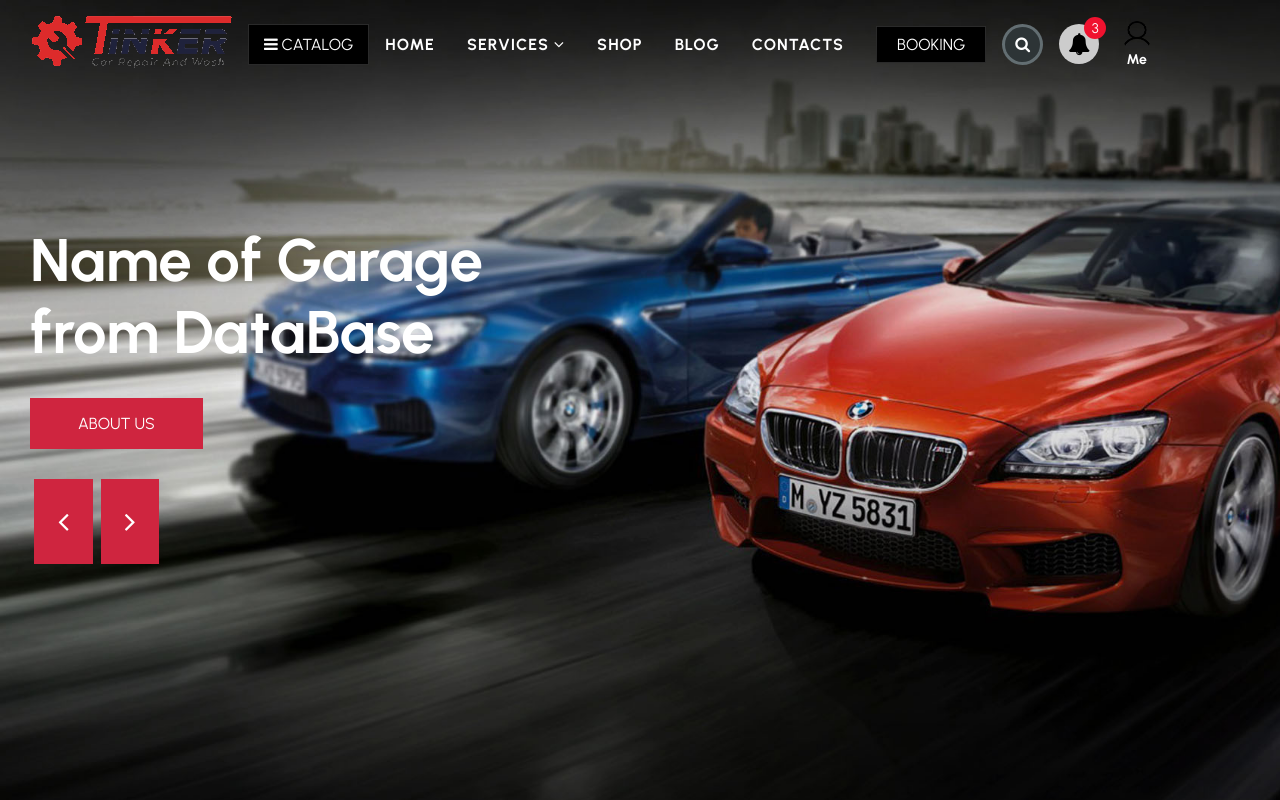
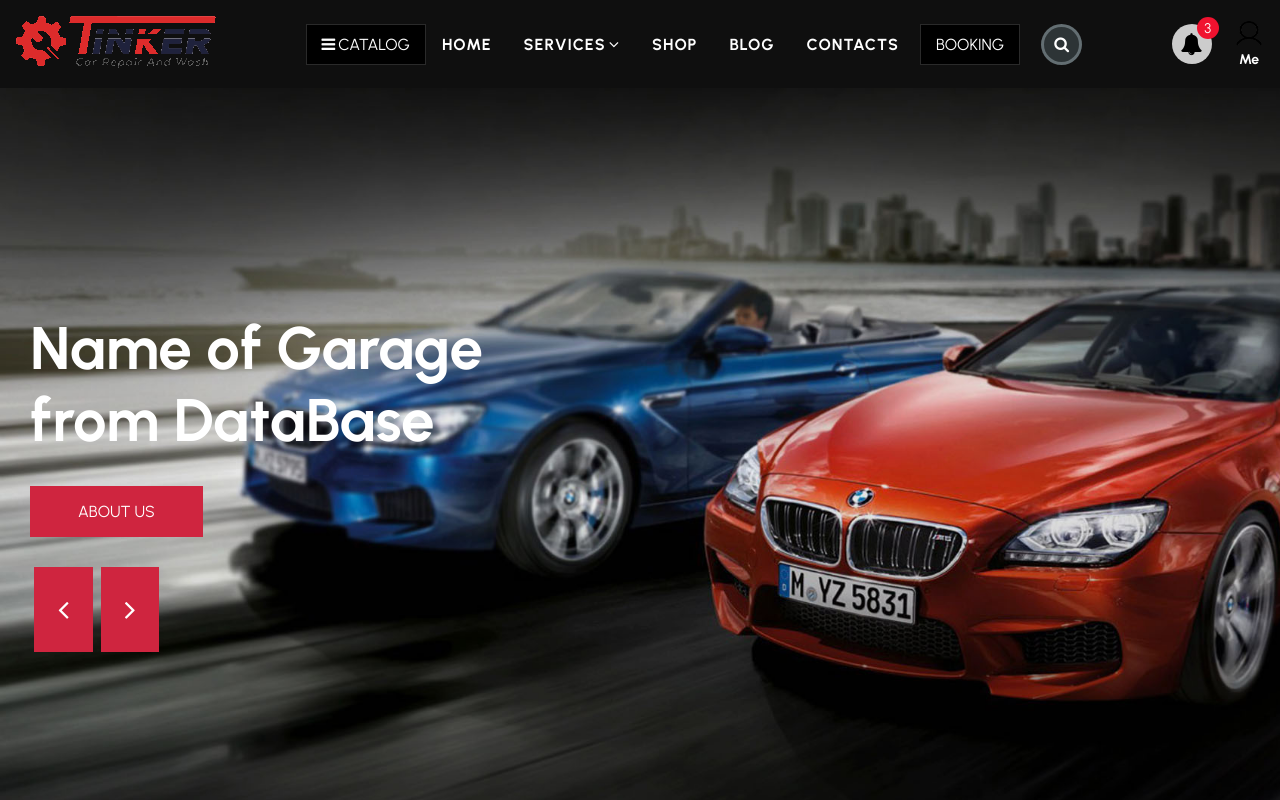
Before and after one commit to osama-ismail/Web-Graduation-Project, a React (Create React App) app: page /login/1 in a window 1280 px wide. Shown: the top 800 px of the page. Built offline with nearby package versions, Linux system fonts and the light colour scheme.

Commit message:
Resolve navbar

```diff
--- a/src/components/GarageHome Page/navigation_bar/NavigationBar.jsx
+++ b/src/components/GarageHome Page/navigation_bar/NavigationBar.jsx
@@ -10,21 +10,19 @@ const Container = styled.div`
     display: flex;
     justify-content: space-between;
     align-items: stretch;
-    padding: 1em 2em;
-    position: fixed;
+    padding: 1em;
+    position: sticky;
+    top: 0;
     z-index: 100;
-    width: 100%;
 `
 
 const Right = styled.div`
-    text-align: right;
     display: flex;
     align-items: center;
-    flex: 1;
+    text-align: right;
 `
 
 const Center = styled.div`
-    margin: 0 1rem;
     text-align: center;
     display: flex;
     align-items: center;
@@ -34,6 +32,11 @@ const Left = styled.div``
 
 const Logo = styled.img``
 
+const CatalogSpan = styled.span`
+    text-transform: uppercase;
+    margin-left: 3px;
+`
+
 const Catalog = styled.div`
     background-color: black;
     padding: 10px 15px;
@@ -41,8 +44,15 @@ const Catalog = styled.div`
     border: 1px solid rgb(210, 210, 210, 0.2);
     color: white;
     transition: 300ms;
+    display: flex;
+    align-items: center;
 
     &:hover {
+        color: rgb(230, 18, 47);
+        background-color: #111;
+    }
+
+    &:hover: ${CatalogSpan} {
         color: rgb(230, 18, 47);
         background-color: #111;
     }
@@ -66,10 +76,10 @@ const SearchWrapper = styled.div`
     display: flex;
     align-items: center;
     justify-content: center;
-    margin: 0 1rem;
+    margin-left: 1em;
 
     &:hover > .search-txt {
-        width: 120px;
+        width: 130px;
         padding: 0 7px;
     }
 `
@@ -106,17 +116,17 @@ const NavigationBar = ({ handleUserBox, handleNotificationBox }) => {
             </Left>
             <Center>
                 <Catalog>
-                    <i class="fa fa-bars" aria-hidden="true"></i> CATALOG
+                    <i class="fa fa-bars" aria-hidden="true"></i>
+                    <CatalogSpan>Catalog</CatalogSpan>
                 </Catalog>
                 <NavLink to="#" className="navlinks">HOME</NavLink>
                 <NavLink to="#" className="navlinks">
-                    Services <i class="fa fa-angle-down" aria-hidden="true"></i>
+                    <span style={{ marginRight: "3px" }}>Services</span>
+                    <i class="fa fa-angle-down" aria-hidden="true"></i>
                 </NavLink>
                 <NavLink to="#" className="navlinks">Shop</NavLink>
                 <NavLink to="#" className="navlinks">Blog</NavLink>
                 <NavLink to="#" className="navlinks">Contacts</NavLink>
-            </Center>
-            <Right>
                 <NavLink to="/login/:userid/booking" className="booking">Booking</NavLink>
                 <SearchWrapper>
                     <Input className="search-txt" type="text" placeholder="Type to search" />
@@ -124,6 +134,8 @@ const NavigationBar = ({ handleUserBox, handleNotificationBox }) => {
                         <i class="fa fa-search" aria-hidden="true"></i>
                     </SearchButton>
                 </SearchWrapper>
+            </Center>
+            <Right>
                 <NotificationBox handleNotificationBox={handleNotificationBox} />
                 <UserBox handleUserBox={handleUserBox} />
             </Right>
--- a/src/components/GarageHome Page/navigation_bar/styles.css
+++ b/src/components/GarageHome Page/navigation_bar/styles.css
@@ -10,6 +10,8 @@
     text-transform: uppercase;
     letter-spacing: 1px;
     font-weight: bold;
+    display: flex;
+    align-items: center;
 }
 
 .navlinks:hover {
@@ -19,7 +21,8 @@
 .booking {
     color: white;
     text-decoration: none;
-    padding: 8px 20px;
+    padding: 10px 15px;
+    margin: 0 5px;
     background-color: black;
     border: 1px solid rgb(210, 210, 210, 0.2);
     transition: 200ms;
--- a/src/components/GarageHome Page/notification-list/NotificationList.jsx
+++ b/src/components/GarageHome Page/notification-list/NotificationList.jsx
@@ -5,7 +5,7 @@ import { notifications } from "../../../iterated_variables/NotificationsFakeData
 
 const Container = styled.div`
     position: fixed;
-    right: 8em;
+    right: 5em;
     top: 5.5rem;
     z-index: 10;
     width: 350px;
--- a/src/components/GarageHome Page/user-list/UserList.jsx
+++ b/src/components/GarageHome Page/user-list/UserList.jsx
@@ -8,13 +8,15 @@ const Container = styled.div`
     background-color: rgb(17, 17, 17, 0.9);
     right: 0;
     top: 5.4rem;
-    margin: 0 3rem 0 0;
+    margin: 0 2rem 0 0;
     display: flex;
     flex-direction: column;
     align-items: center;
     justify-content: flex-start;
     border-radius: 5px;
     z-index: 2;
+    box-shadow: 0px 0px 6px #777;
+    background-color: #0f0f0f;
 
     animation-name: list-animation;
     animation-duration: 400ms;
```
